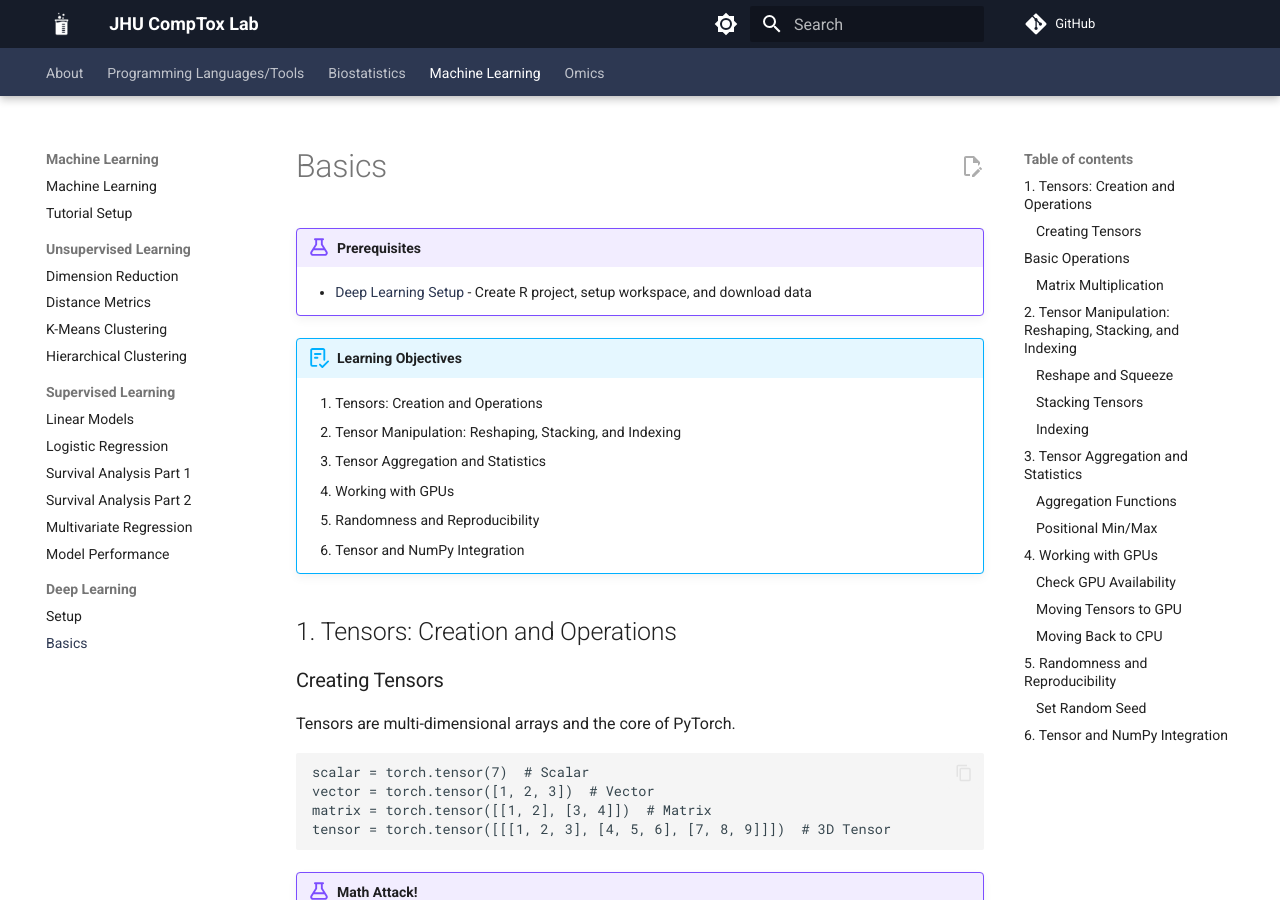
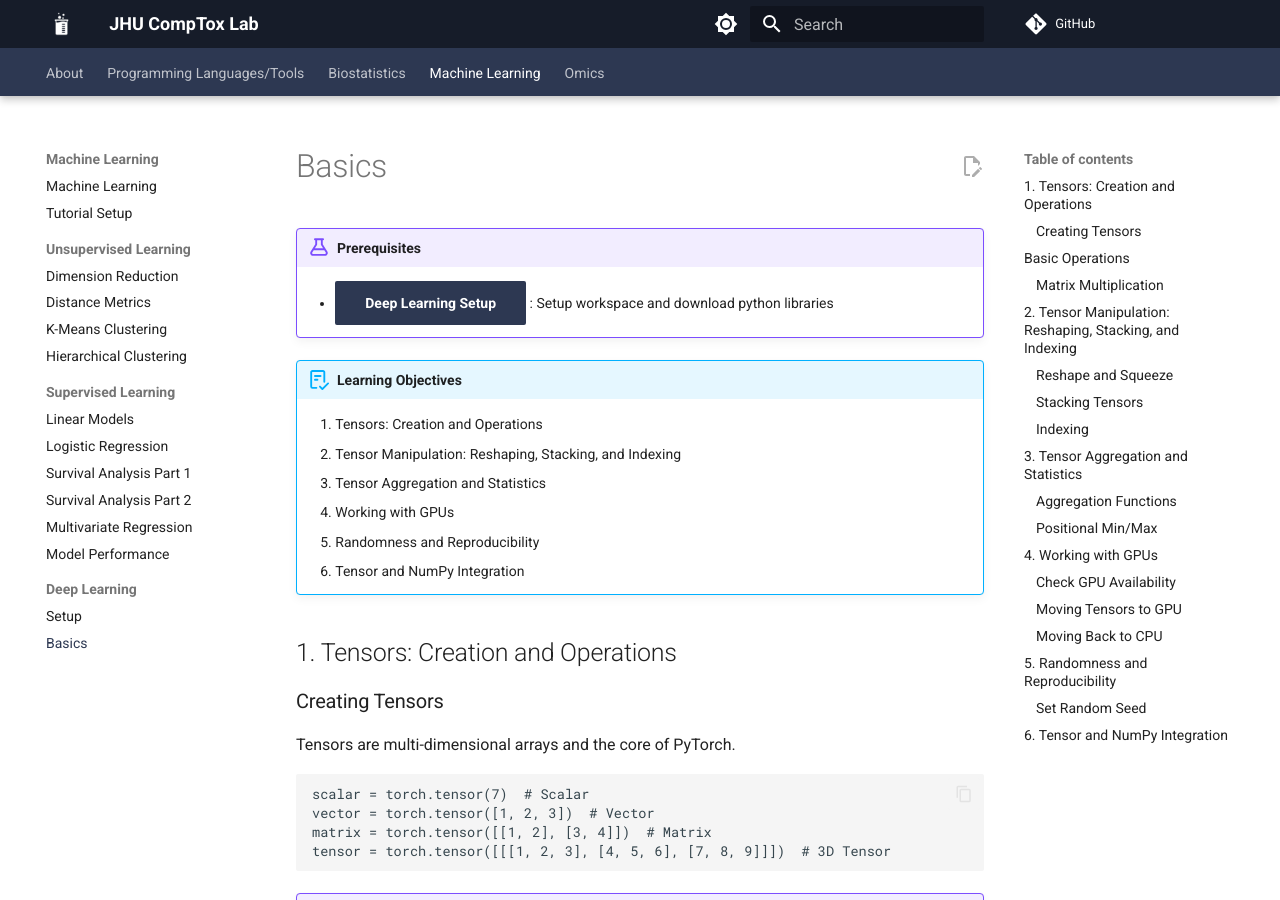
Before and after one commit to comp-tox-jhu/CompToxLab, an MkDocs documentation site: the page built from docs/machine_learning/deep_learning/01_basics.md, in a window 1280 px wide and 900 px high. Built offline with MkDocs 1.6.1 and Material for MkDocs 9.7.7, drawn with Linux system fonts in a browser that asks for light colours; comment, search, counter and statistics services are not loaded.

Commit message:
Update 01_basics.md

```diff
--- a/docs/machine_learning/deep_learning/01_basics.md
+++ b/docs/machine_learning/deep_learning/01_basics.md
@@ -1,6 +1,6 @@
 
 !!! example "Prerequisites"
-    - [Deep Learning Setup](./00_setup.md) - Create R project, setup workspace, and download data
+    - [Deep Learning Setup](./00_setup.md){ .md-button .md-button--primary } : Setup workspace and download python libraries
 
 !!! abstract "Learning Objectives"
     1. Tensors: Creation and Operations
```
